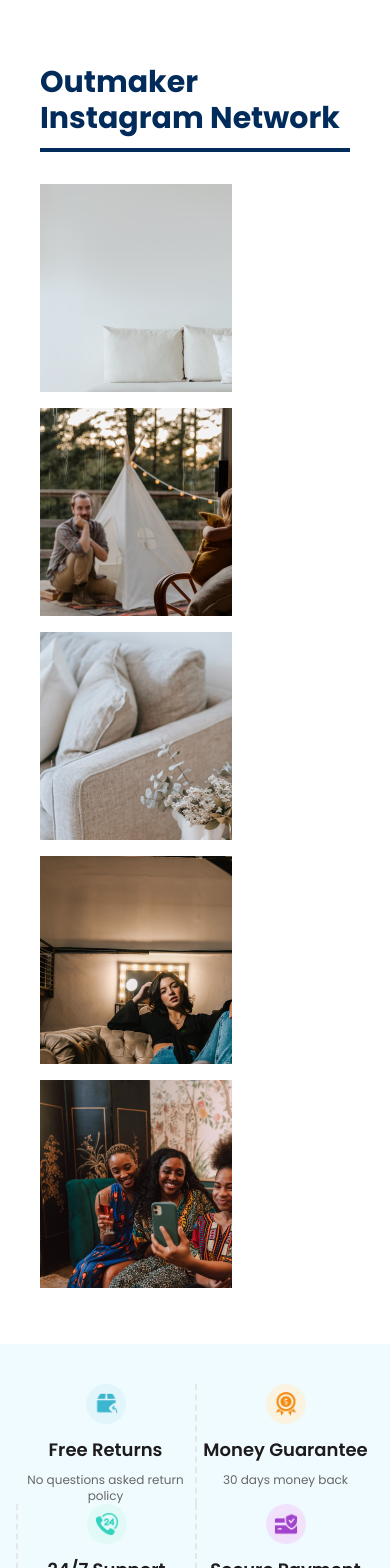
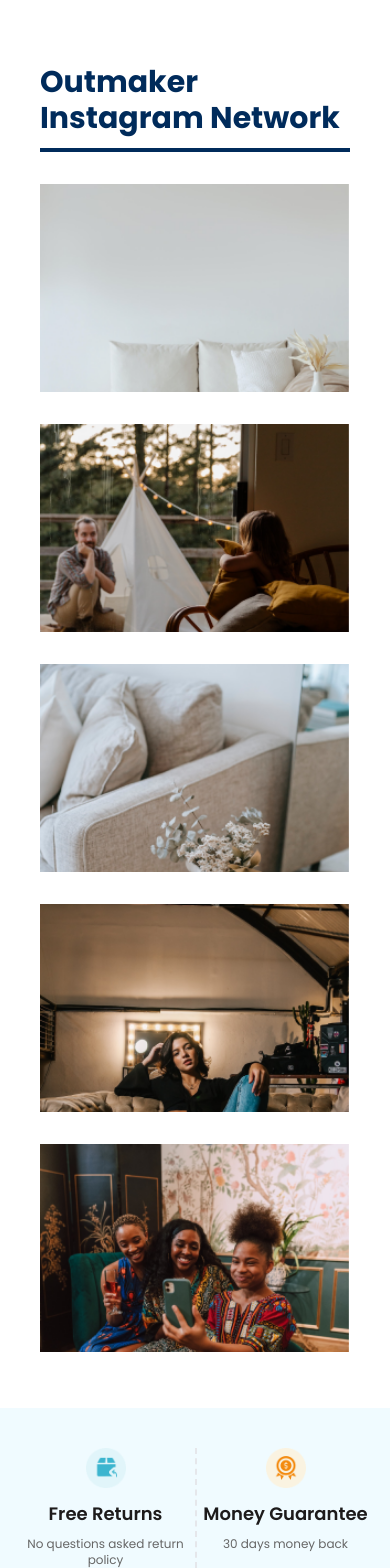
Before and after one commit to MdTasib/out-maker, a React (Create React App) app: page /contact in a window 390 px wide. Shown: the part 5351-6919 px from the top of the page. Built offline with nearby package versions, Linux system fonts and the light colour scheme.

Commit message:
network section responsive fix

```diff
--- a/src/shared/Network/Network.js
+++ b/src/shared/Network/Network.js
@@ -15,42 +15,57 @@ const Network = () => {
 				</h2>
 			</div>
 
-			<div className='grid grid-cols-1 sm:grid-cols-2 md:grid-cols-2 lg:grid-cols-4 xl:grid-cols-5 mt-8'>
+			<div className='grid grid-cols-1 sm:grid-cols-2 md:grid-cols-2 lg:grid-cols-4 xl:grid-cols-5 mt-8 gap-4'>
 				<div
-					class='w-48 h-52 relative mb-4 lg:mb-0'
-					style={{ "background-image": `url(${img1})` }}>
+					class='w-100 md:w-48 h-52 relative mb-4 lg:mb-0'
+					style={{
+						"background-image": `url(${img1})`,
+						backgroundSize: "cover",
+					}}>
 					<div class='absolute inset-0 bg-cover bg-center z-0'></div>
 					<div class='opacity-0 hover:opacity-[0.5] duration-300 absolute inset-0 z-10 flex justify-end items-start text-6xl text-white font-semibold bg-black p-4'>
 						<FaRegCopy size={50} />
 					</div>
 				</div>
 				<div
-					class='w-48 h-52 relative mb-4 lg:mb-0'
-					style={{ "background-image": `url(${img2})` }}>
+					class='w-100 md:w-48 h-52 relative mb-4 lg:mb-0'
+					style={{
+						"background-image": `url(${img2})`,
+						backgroundSize: "cover",
+					}}>
 					<div class='absolute inset-0 bg-cover bg-center z-0'></div>
 					<div class='opacity-0 hover:opacity-[0.5] duration-300 absolute inset-0 z-10 flex justify-end items-start text-6xl text-white font-semibold bg-black p-4'>
 						<FaRegCopy size={50} />
 					</div>
 				</div>
 				<div
-					class='w-48 h-52 relative mb-4 lg:mb-0'
-					style={{ "background-image": `url(${img3})` }}>
+					class='w-100 md:w-48 h-52 relative mb-4 lg:mb-0'
+					style={{
+						"background-image": `url(${img3})`,
+						backgroundSize: "cover",
+					}}>
 					<div class='absolute inset-0 bg-cover bg-center z-0'></div>
 					<div class='opacity-0 hover:opacity-[0.5] duration-300 absolute inset-0 z-10 flex justify-end items-start text-6xl text-white font-semibold bg-black p-4'>
 						<FaRegCopy size={50} />
 					</div>
 				</div>
 				<div
-					class='w-48 h-52 relative mb-4 lg:mb-0'
-					style={{ "background-image": `url(${img4})` }}>
+					class='w-100 md:w-48 h-52 relative mb-4 lg:mb-0'
+					style={{
+						"background-image": `url(${img4})`,
+						backgroundSize: "cover",
+					}}>
 					<div class='absolute inset-0 bg-cover bg-center z-0'></div>
 					<div class='opacity-0 hover:opacity-[0.5] duration-300 absolute inset-0 z-10 flex justify-end items-start text-6xl text-white font-semibold bg-black p-4'>
 						<FaRegCopy size={50} />
 					</div>
 				</div>
 				<div
-					class='w-48 h-52 relative mb-4 lg:mb-0'
-					style={{ "background-image": `url(${img5})` }}>
+					class='w-100 md:w-48 h-52 relative mb-4 lg:mb-0'
+					style={{
+						"background-image": `url(${img5})`,
+						backgroundSize: "cover",
+					}}>
 					<div class='absolute inset-0 bg-cover bg-center z-0'></div>
 					<div class='opacity-0 hover:opacity-[0.5] duration-300 absolute inset-0 z-10 flex justify-end items-start text-6xl text-white font-semibold bg-black p-4'>
 						<FaRegCopy size={50} />
```
